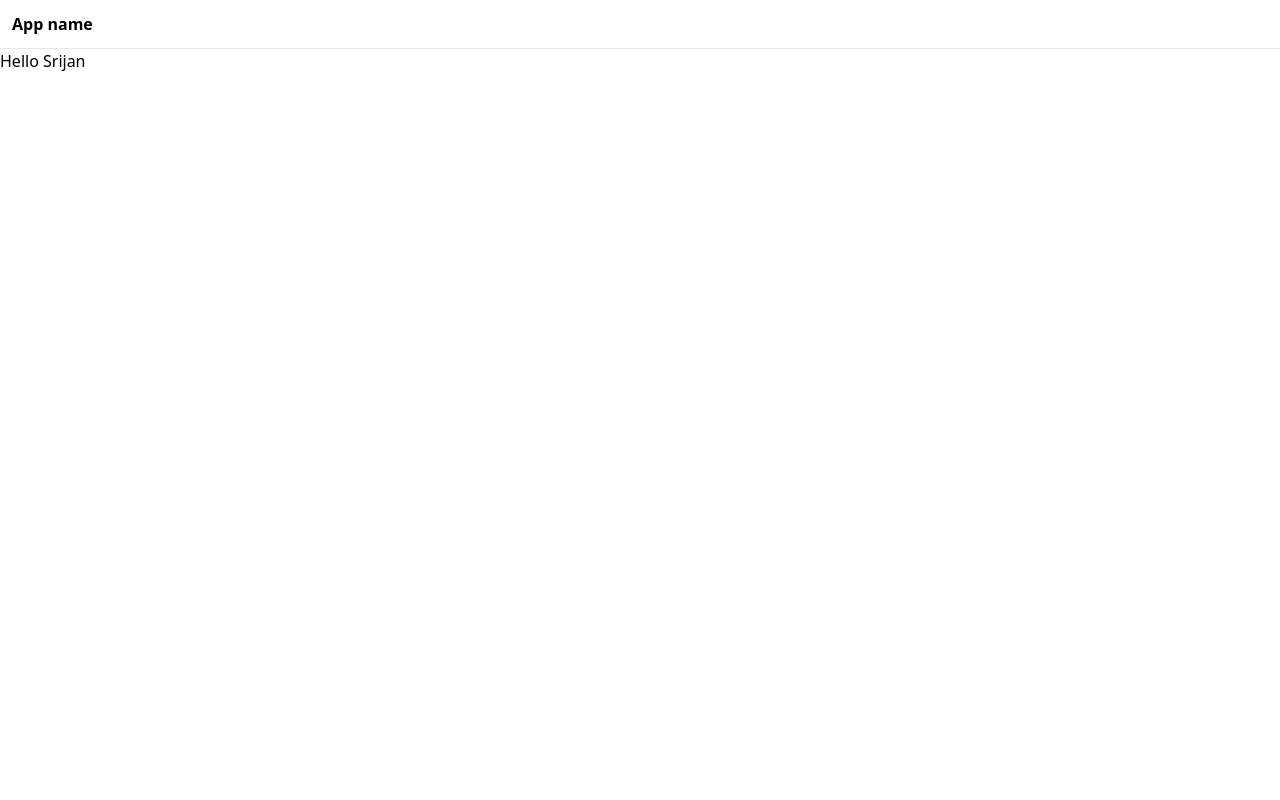
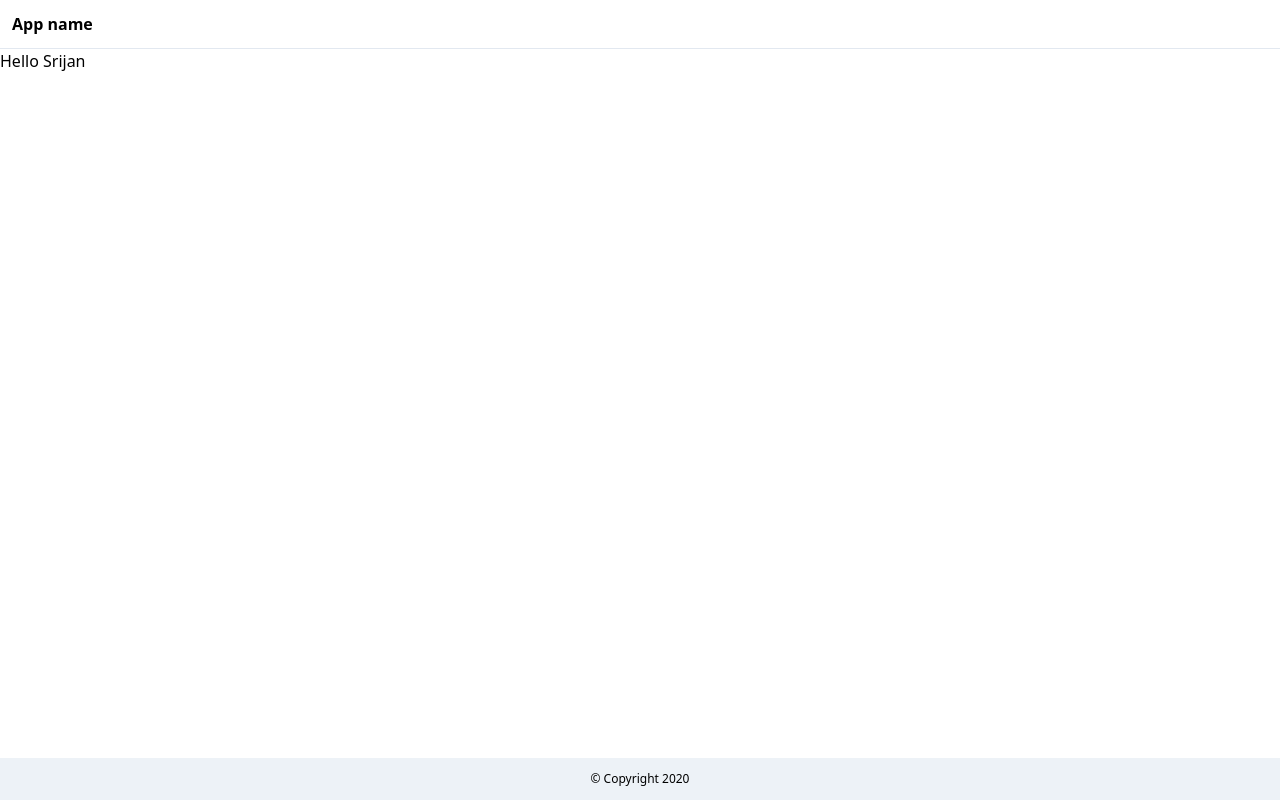
Before and after one commit to srijan-shrestha/learning-react, a React (Create React App) app: page / in a window 1280 px wide. Built offline with nearby package versions, Linux system fonts and the light colour scheme.

Commit message:
Add header and footer component Use tailwind css class to style header and footer elements

```diff
--- a/src/App.js
+++ b/src/App.js
@@ -1,6 +1,7 @@
 import React from 'react';
 import './App.css';
 import  HelloWorld from './Components/HelloWorld';
+import  Footer from './Components/Footer';
 import  CounterExample from './Components/CounterExample';
 import  Header from './Components/Header';
 
@@ -11,6 +12,7 @@ function App() {
     <Header />
     <HelloWorld name="Srijan"/>
     {/* <CounterExample /> */}
+    <Footer />
     </div>
   );
 }
--- /dev/null
+++ b/src/Components/Footer.js
@@ -0,0 +1,13 @@
+import React from 'react';
+
+function Footer() {
+    return (
+        <div>
+            <header className="bg-gray-200 text-center text-xs p-3 absolute bottom-0 w-full">
+               &copy; Copyright 2020
+            </header>
+        </div>
+    );
+}
+
+export default Footer;
```
